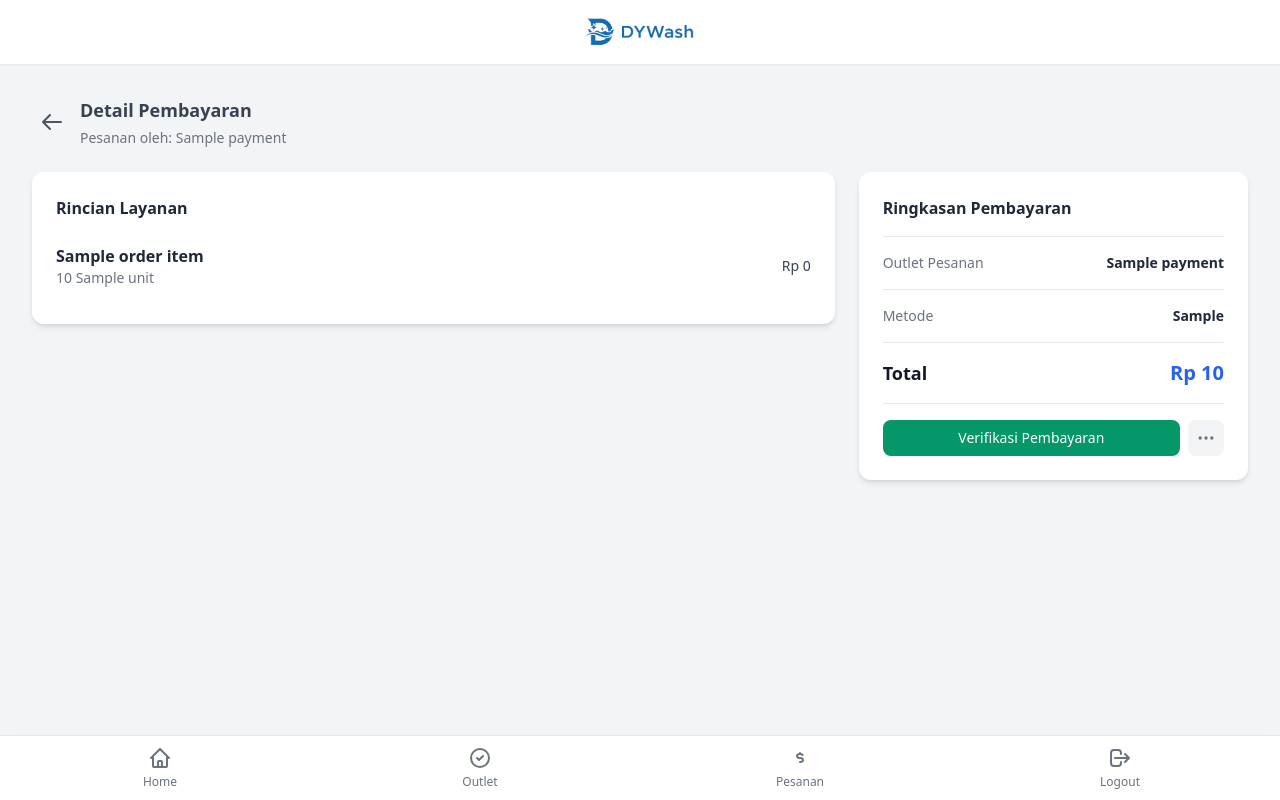
After one commit to renaldoaluska/pppl-dywash, a CodeIgniter 4 app: the page made by app/Views/admin/detail_payment.php in a window 1280 px wide. The commit adds this page. Run offline with PHP 8.4 and a stand-in for CodeIgniter, Linux system fonts and the light colour scheme; the template is opened without the code that fills it: most values are stand-ins (such as "Sample title", 1, 10 or a date in 2020); some libraries are stand-ins or nearby versions.

Commit message:
verify payment, detail payment, detail outlet, detail outlet verified, fix counter

```diff
--- a/app/Views/admin/detail_outlet.php
+++ b/app/Views/admin/detail_outlet.php
@@ -56,6 +56,8 @@ Detail Verifikasi Outlet
     </div>
 
     <!-- Tombol Aksi Verifikasi -->
+    <!-- PERUBAHAN: Tombol aksi sekarang hanya muncul jika statusnya 'pending' -->
+    <?php if ($outlet['status'] == 'pending'): ?>
     <div class="border-t mt-6 pt-6 flex flex-col sm:flex-row justify-end gap-3">
         <button type="button"
                 class="action-btn w-full sm:w-auto text-center px-4 py-2 text-sm font-medium text-white bg-green-600 rounded-lg hover:bg-green-700"
@@ -77,6 +79,7 @@ Detail Verifikasi Outlet
         </button>
 
     </div>
+    <?php endif; ?>
 </div>
 
 <!-- Modal Konfirmasi Aksi -->
--- /dev/null
+++ b/app/Views/admin/detail_payment.php
@@ -0,0 +1,160 @@
+<?= $this->extend('admin/layout') ?>
+
+<?= $this->section('title') ?>
+Detail Pembayaran #<?= esc($payment['payment_id']) ?>
+<?= $this->endSection() ?>
+
+<?= $this->section('content') ?>
+
+<!-- Header Halaman -->
+<div class="flex items-center mb-6">
+    <a href="/admin/payments/verify" class="p-2 mr-2 rounded-full hover:bg-gray-200">
+        <svg class="w-6 h-6 text-gray-600" fill="none" stroke="currentColor" viewBox="0 0 24 24"><path stroke-linecap="round" stroke-linejoin="round" stroke-width="2" d="M10 19l-7-7m0 0l7-7m-7 7h18"></path></svg>
+    </a>
+    <div>
+        <h3 class="text-lg font-semibold text-gray-700">Detail Pembayaran</h3>
+        <p class="text-sm text-gray-500 mt-1">Pesanan oleh: <?= esc($payment['customer_name']) ?></p>
+    </div>
+</div>
+
+<div class="grid grid-cols-1 lg:grid-cols-3 gap-6">
+    <!-- Kolom Kiri: Rincian Pesanan -->
+    <div class="lg:col-span-2 space-y-6">
+        <div class="bg-white p-6 rounded-xl shadow-md">
+            <h4 class="text-md font-bold text-gray-800 mb-3">Rincian Layanan</h4>
+             <div class="divide-y divide-gray-200">
+                <?php foreach($order_items as $item): ?>
+                <div class="py-3 flex justify-between items-center">
+                    <div>
+                        <p class="font-semibold text-gray-800"><?= esc($item['service_name']) ?></p>
+                        <p class="text-sm text-gray-500"><?= esc($item['quantity']) ?> <?= esc($item['unit']) ?></p>
+                    </div>
+                    <p class="text-sm font-medium text-gray-700">Rp <?= number_format($item['subtotal'], 0, ',', '.') ?></p>
+                </div>
+                <?php endforeach; ?>
+            </div>
+        </div>
+    </div>
+
+    <!-- Kolom Kanan: Ringkasan & Aksi -->
+    <div class="lg:col-span-1">
+        <div class="bg-white p-6 rounded-xl shadow-md space-y-4">
+            <h4 class="text-md font-bold text-gray-800">Ringkasan Pembayaran</h4>
+
+            <div class="flex justify-between text-sm pt-4 border-t">
+                <span class="text-gray-500">Outlet Pesanan</span>
+                <span class="font-semibold text-gray-800 text-right"><?= esc($payment['outlet_name']) ?></span>
+            </div>
+
+            <div class="flex justify-between text-sm pt-4 border-t">
+                <span class="text-gray-500">Metode</span>
+                <span class="font-semibold text-gray-800 capitalize"><?= esc($payment['payment_method']) ?></span>
+            </div>
+             <div class="flex justify-between items-center border-t pt-4">
+                <span class="text-lg font-bold text-gray-900">Total</span>
+                <span class="text-xl font-bold text-blue-600">Rp <?= number_format($payment['amount'], 0, ',', '.') ?></span>
+             </div>
+             <!-- Blok Aksi yang Diperbarui -->
+             <div class="border-t mt-4 pt-4 flex gap-2">
+                <!-- Tombol Aksi Utama -->
+                <button type="button"
+                        class="action-btn flex-grow text-center px-4 py-2 text-sm font-medium text-white bg-green-600 rounded-lg hover:bg-green-700"
+                        data-action-url="/admin/payments/verify/action/<?= $payment['payment_id'] ?>"
+                        data-modal-title="Konfirmasi Verifikasi"
+                        data-modal-message="Anda yakin ingin memverifikasi pembayaran ini? Pesanan akan diteruskan ke outlet."
+                        data-confirm-text="Ya, Verifikasi"
+                        data-confirm-color="bg-green-600 hover:bg-green-700">
+                    Verifikasi Pembayaran
+                </button>
+                <!-- Dropdown untuk Aksi Lainnya -->
+                <div class="relative" x-data="{ open: false }">
+                    <button @click="open = !open" class="p-2 text-gray-500 bg-gray-100 rounded-lg hover:bg-gray-200">
+                        <svg class="w-5 h-5" fill="none" stroke="currentColor" viewBox="0 0 24 24"><path stroke-linecap="round" stroke-linejoin="round" stroke-width="2" d="M5 12h.01M12 12h.01M19 12h.01M6 12a1 1 0 11-2 0 1 1 0 012 0zm7 0a1 1 0 11-2 0 1 1 0 012 0zm7 0a1 1 0 11-2 0 1 1 0 012 0z"></path></svg>
+                    </button>
+                    <div x-show="open" @click.away="open = false" class="absolute right-0 bottom-full mb-2 w-48 bg-white rounded-md shadow-lg z-20" x-transition>
+                        <button type="button"
+                                class="action-btn block w-full text-left px-4 py-2 text-sm text-gray-700 hover:bg-gray-100"
+                                data-action-url="/admin/payments/fail/<?= $payment['payment_id'] ?>"
+                                data-modal-title="Konfirmasi Pembatalan"
+                                data-modal-message="Anda yakin ingin membatalkan pembayaran ini? Status pesanan akan menjadi 'Ditolak'."
+                                data-confirm-text="Ya, Batalkan"
+                                data-confirm-color="bg-red-600 hover:bg-red-700">
+                            Batalkan Pembayaran
+                        </button>
+                        <button type="button"
+                                class="action-btn block w-full text-left px-4 py-2 text-sm text-gray-700 hover:bg-gray-100"
+                                data-action-url="/admin/payments/fail/<?= $payment['payment_id'] ?>"
+                                data-modal-title="Konfirmasi Refund"
+                                data-modal-message="Anda yakin ingin memproses refund? Status pesanan akan menjadi 'Ditolak'."
+                                data-confirm-text="Ya, Refund"
+                                data-confirm-color="bg-red-600 hover:bg-red-700">
+                            Proses Refund
+                        </button>
+                    </div>
+                </div>
+             </div>
+        </div>
+    </div>
+</div>
+
+<!-- Modal Konfirmasi Aksi (Dinamis) -->
+<div id="actionConfirmationModal" class="hidden fixed inset-0 bg-black bg-opacity-50 z-50 items-center justify-center p-4">
+    <div class="bg-white p-6 rounded-xl shadow-2xl w-full max-w-sm text-center">
+        <h3 id="modalTitle" class="text-lg font-bold text-gray-900"></h3>
+        <p id="modalMessage" class="text-sm text-gray-500 mt-2"></p>
+        <div class="mt-6 flex justify-center gap-4">
+            <button type="button" id="cancelActionBtn" class="w-full px-6 py-2 font-semibold text-gray-700 bg-gray-200 rounded-lg hover:bg-gray-300">Batal</button>
+            <a href="#" id="confirmActionBtn" class="w-full text-center px-6 py-2 font-semibold text-white rounded-lg"></a>
+        </div>
+    </div>
+</div>
+
+<!-- Menambahkan script Alpine.js untuk dropdown -->
+<script src="https://unpkg.com/alpinejs@3.x.x/dist/cdn.min.js"></script>
+
+<!-- PERBAIKAN: Memindahkan script ke dalam section 'content' -->
+<script>
+document.addEventListener('DOMContentLoaded', function() {
+    const modal = document.getElementById('actionConfirmationModal');
+    if (!modal) return;
+
+    const modalTitle = document.getElementById('modalTitle');
+    const modalMessage = document.getElementById('modalMessage');
+    const confirmBtn = document.getElementById('confirmActionBtn');
+    const cancelBtn = document.getElementById('cancelActionBtn');
+
+    document.querySelectorAll('.action-btn').forEach(button => {
+        button.addEventListener('click', function() {
+            // Ambil data dari atribut tombol yang diklik
+            const url = this.dataset.actionUrl;
+            const title = this.dataset.modalTitle;
+            const message = this.dataset.modalMessage;
+            const confirmText = this.dataset.confirmText;
+            const confirmColor = this.dataset.confirmColor;
+
+            // Isi konten modal secara dinamis
+            modalTitle.textContent = title;
+            modalMessage.textContent = message;
+            confirmBtn.href = url;
+            confirmBtn.textContent = confirmText;
+            confirmBtn.className = 'w-full text-center px-6 py-2 font-semibold text-white rounded-lg ' + confirmColor;
+
+            // Tampilkan modal
+            modal.classList.remove('hidden');
+            modal.classList.add('flex');
+        });
+    });
+
+    function hideModal() {
+        modal.classList.add('hidden');
+        modal.classList.remove('flex');
+    }
+
+    cancelBtn.addEventListener('click', hideModal);
+    modal.addEventListener('click', (event) => {
+        if (event.target === modal) hideModal();
+    });
+});
+</script>
+
+<?= $this->endSection() ?>
--- a/app/Views/dashboard/admin.php
+++ b/app/Views/dashboard/admin.php
@@ -45,7 +45,7 @@ Dashboard
     <a href="/admin/outlets" class="block bg-white p-6 rounded-xl shadow-md hover:shadow-lg hover:ring-2 hover:ring-blue-400 transition-all duration-300">
         <div class="flex items-center justify-between">
             <div>
-                <div class="text-sm font-medium text-gray-500">Total Outlet</div>
+                <div class="text-sm font-medium text-gray-500">Outlet Terverifikasi</div>
                 <!-- Menampilkan data dinamis dari controller -->
                 <div class="text-3xl font-bold text-gray-800 mt-1">
                     <?= $total_outlets_count ?? 0 ?>
```
Also changed, not shown: app/Config/Routes.php (+9 -0 lines), app/Controllers/AdminController.php (+82 -14 lines), app/Views/admin/list_outlets.php (+10 -10 lines), app/Views/admin/verify_payment.php (+5 -9 lines), app/Views/admin/view_outlet_detail.php (added, +50 -0 lines).
